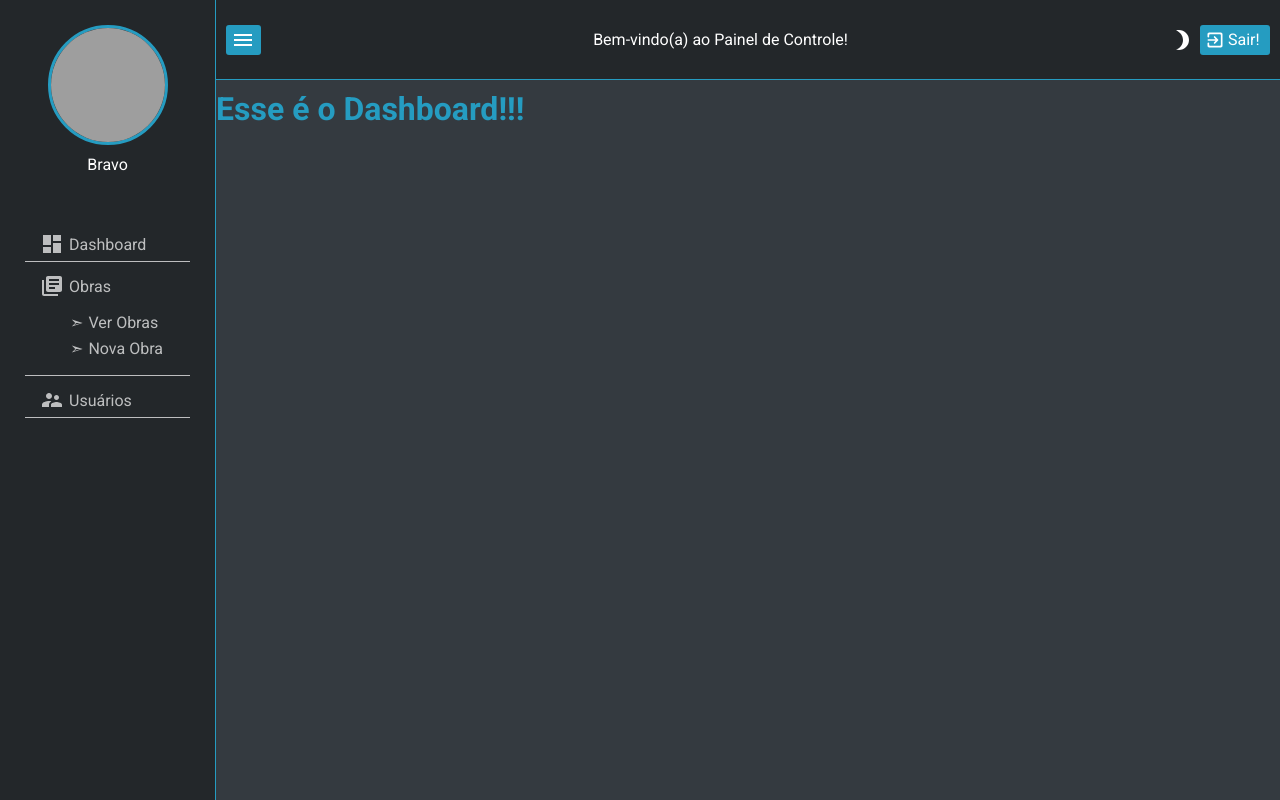
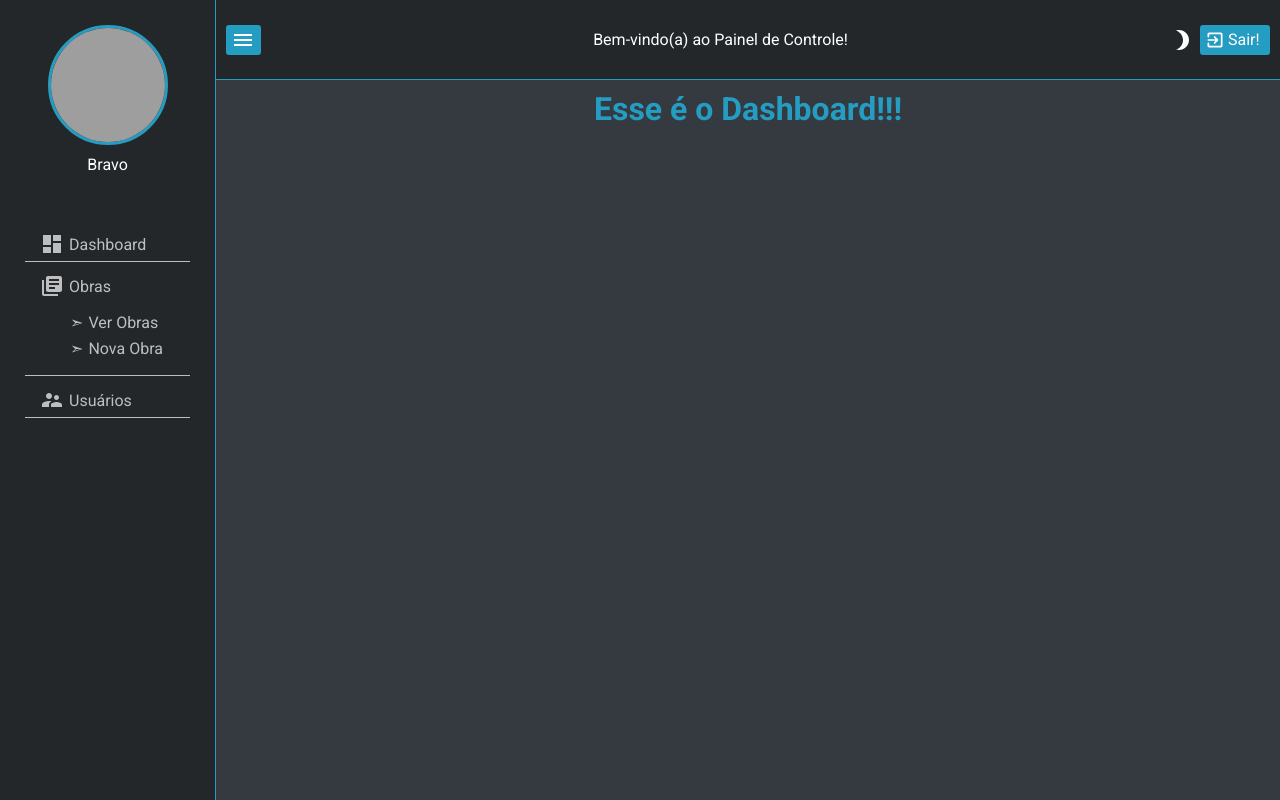
Before and after one commit to tsundokuapp/tsundoku, a Next.js app in the folder web/: page /admin/dashboard in a window 1280 px wide. Built offline with nearby package versions, Linux system fonts and the light colour scheme; grey boxes are pictures that could not be loaded.

Commit message:
Correção tela dashboard

```diff
--- a/web/src/pages/admin/dashboard/index.tsx
+++ b/web/src/pages/admin/dashboard/index.tsx
@@ -1,11 +1,13 @@
 import React from 'react';
 import LayoutDashBoard from 'components/LayoutDashBoard';
-import Titulo from './style';
+import Container, {Titulo} from './style';
 
 const DashBoard: React.FC = () => {
   return (
     <LayoutDashBoard>
-      <Titulo>Esse é o Dashboard!!!</Titulo>
+      <Container>
+        <Titulo>Esse é o Dashboard!!!</Titulo>
+      </Container>
     </LayoutDashBoard>
   );
 };
--- a/web/src/pages/admin/dashboard/style.ts
+++ b/web/src/pages/admin/dashboard/style.ts
@@ -1,9 +1,15 @@
 import styled from "styled-components";
 
-const Titulo = styled.h1`
+const Container = styled.div`
+  display: flex;
+  flex-direction: column;
+  align-items: center;
+`;
+
+export const Titulo = styled.h1`
       color: ${(props) => props.theme.colors.secundaria};
 `;
 
 
 
-export default Titulo;
+export default Container;
```
